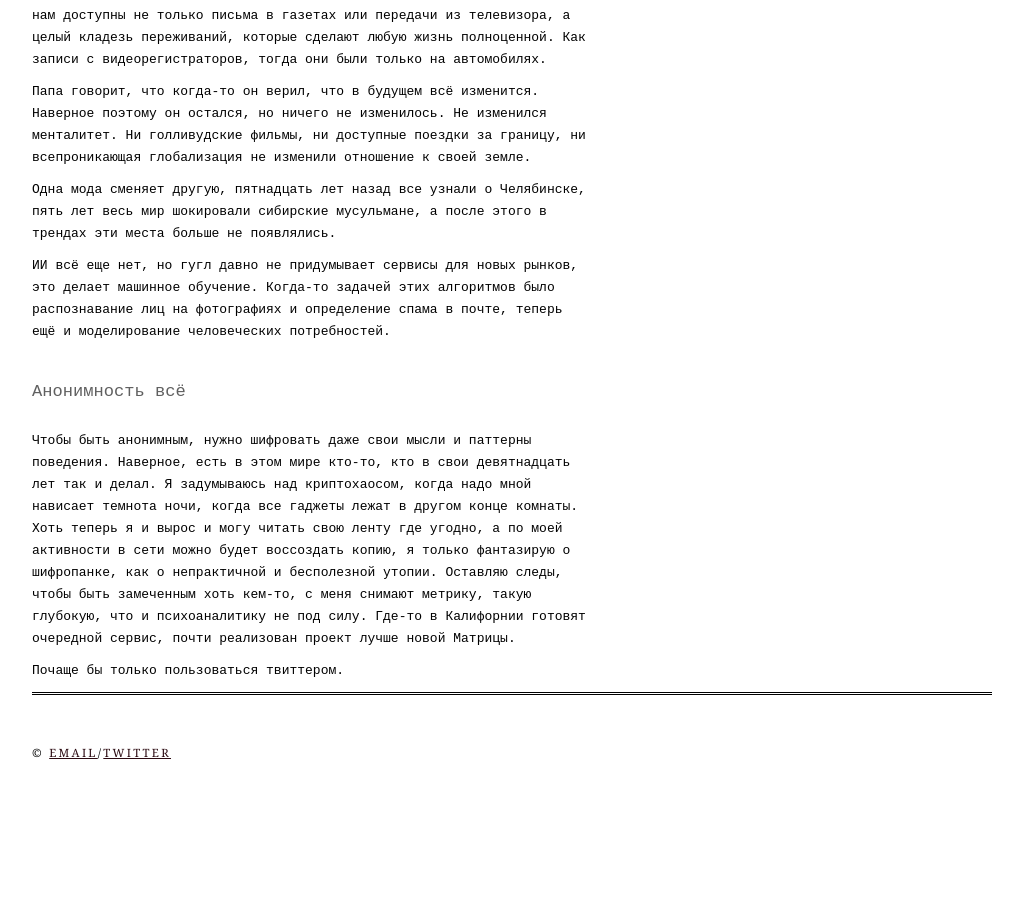
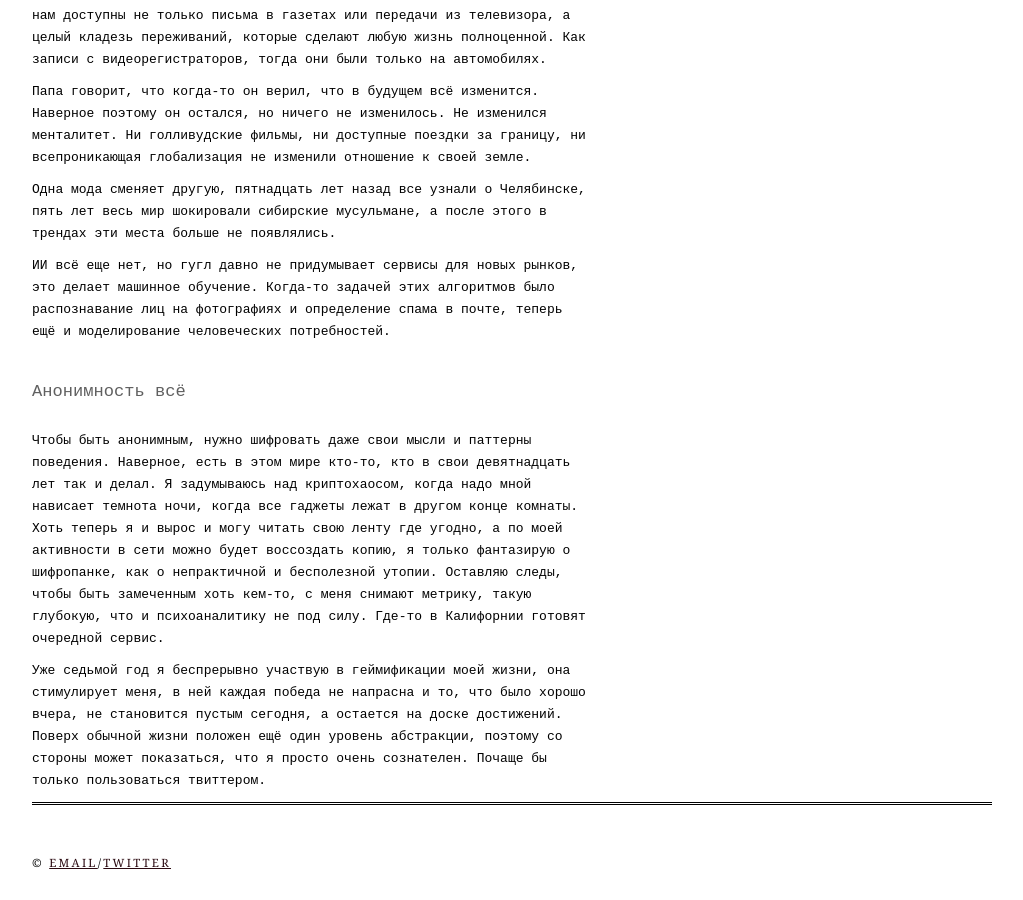
Before and after one commit to ptmt/ptmt.github.com, a Jekyll site: the page built from _posts/2013-03-18-2028.md, in a window 1280 px wide and 900 px high, scrolled down 2806 px. Shown: the whole window, without its empty margins (128-1151 px from the left). Built offline with Jekyll 4.4.1, drawn with Linux system fonts in a browser that asks for light colours; Markdown is read by kramdown in place of the engine named in the settings; before the commit the page ends 3596 px from its top, so only the background shows below that.

Commit message:
post update

```diff
--- a/_posts/2013-03-18-2028.md
+++ b/_posts/2013-03-18-2028.md
@@ -45,6 +45,6 @@ Silk Road — шелковый путь, Amazon для адералла, кок
 
 ## Анонимность всё
 
-Чтобы быть анонимным, нужно шифровать даже свои мысли и паттерны поведения. Наверное, есть в этом мире кто-то, кто в свои девятнадцать лет так и делал. Я задумываюсь над криптохаосом, когда надо мной нависает темнота ночи, когда все гаджеты лежат в другом конце комнаты. Хоть теперь я и вырос и могу читать свою ленту где угодно, а по моей активности в сети можно будет воссоздать копию, я только фантазирую о шифропанке, как о непрактичной и бесполезной утопии. Оставляю следы, чтобы быть замеченным хоть кем-то, с меня снимают метрику, такую глубокую, что и психоаналитику не под силу. Где-то в Калифорнии готовят очередной сервис,  почти реализован проект лучше новой Матрицы.
+Чтобы быть анонимным, нужно шифровать даже свои мысли и паттерны поведения. Наверное, есть в этом мире кто-то, кто в свои девятнадцать лет так и делал. Я задумываюсь над криптохаосом, когда надо мной нависает темнота ночи, когда все гаджеты лежат в другом конце комнаты. Хоть теперь я и вырос и могу читать свою ленту где угодно, а по моей активности в сети можно будет воссоздать копию, я только фантазирую о шифропанке, как о непрактичной и бесполезной утопии. Оставляю следы, чтобы быть замеченным хоть кем-то, с меня снимают метрику, такую глубокую, что и психоаналитику не под силу. Где-то в Калифорнии готовят очередной сервис.
 
-Почаще бы только пользоваться твиттером.
+Уже седьмой год я беспрерывно участвую в геймификации моей жизни, она стимулирует меня, в ней каждая победа не напрасна и то, что было хорошо вчера, не становится пустым сегодня, а остается на доске достижений. Поверх обычной жизни положен ещё один уровень абстракции, поэтому со стороны может показаться, что я просто очень сознателен. Почаще бы только пользоваться твиттером.
```
Also changed, not shown: other parts of _posts/2013-03-18-2028.md (+1 -1 lines), 1 other file.
